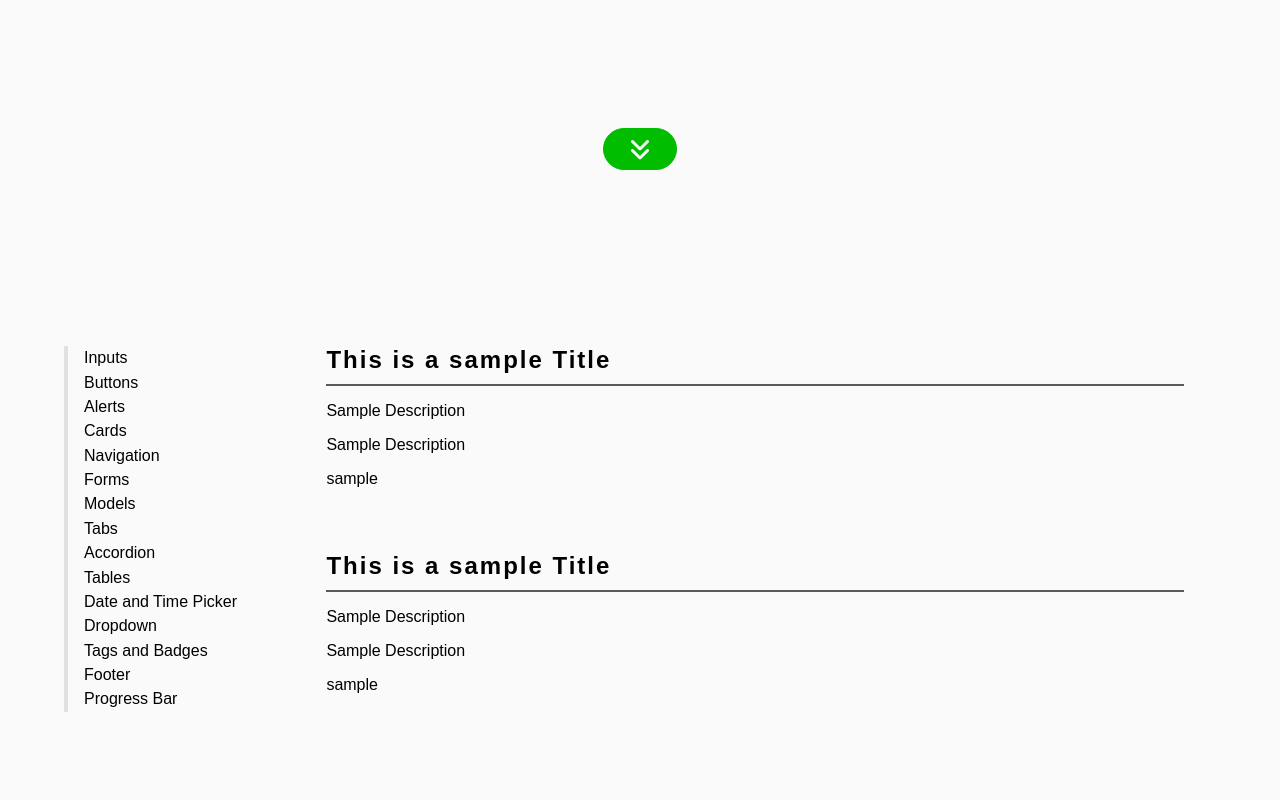
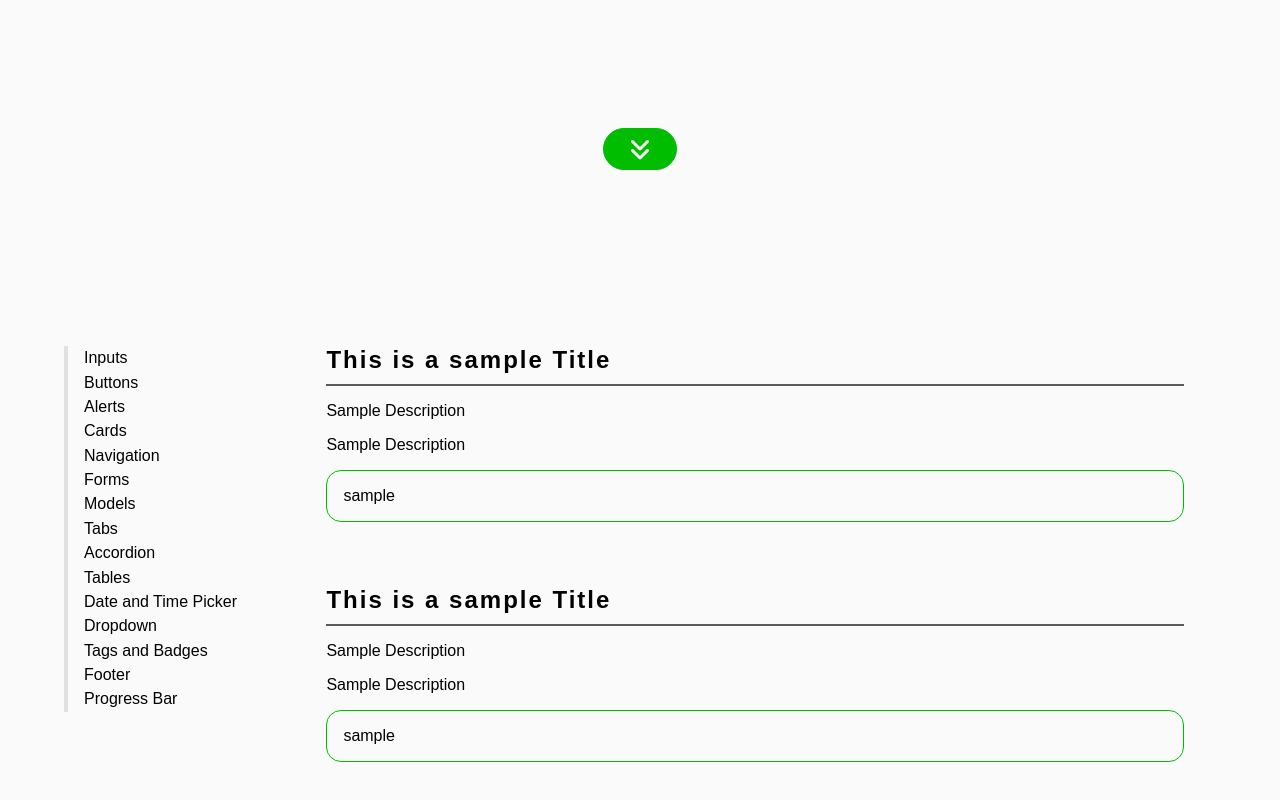
Before and after one commit to MrYious/Style.css, a React (Vite) app: page / in a window 1280 px wide. Shown: the part 550-1350 px from the top of the page. Built offline with nearby package versions, Linux system fonts and the light colour scheme; a web font is replaced by a local one.

Commit message:
update placeholder component

```diff
--- a/src/Pages/Home.tsx
+++ b/src/Pages/Home.tsx
@@ -1,6 +1,6 @@
 import './home.scss'
 
-import ComponentTemplate from '../components/ComponentTemplate';
+import Component from '../components/content/Component';
 import { FaAnglesDown } from "react-icons/fa6";
 import { useAppSelector } from '../hooks/useReduxHooks'
 
@@ -45,8 +45,8 @@ export default function Home() {
           </ul>
         </aside>
         <div>
-          <ComponentTemplate />
-          <ComponentTemplate />
+          <Component />
+          <Component />
         </div>
       </div>
     </>
--- /dev/null
+++ b/src/components/content/Component.tsx
@@ -0,0 +1,24 @@
+import './component.scss';
+
+import { useAppSelector } from "../../hooks/useReduxHooks"
+
+export default function ComponentTemplate() {
+
+    const { theme } = useAppSelector(state => state.theme)
+
+    return (
+        <section id="sampleID" className={theme}>
+            <h2>This is a sample Title</h2>
+            <p>
+                Sample Description
+            </p>
+            <p>
+                Sample Description
+            </p>
+            <div className="preview">
+                sample
+            </div>
+            <div></div>
+        </section>
+    )
+}
--- /dev/null
+++ b/src/components/content/component.scss
@@ -0,0 +1,5 @@
+@use '../base';
+
+section {
+    @include base.preview();
+}
```
